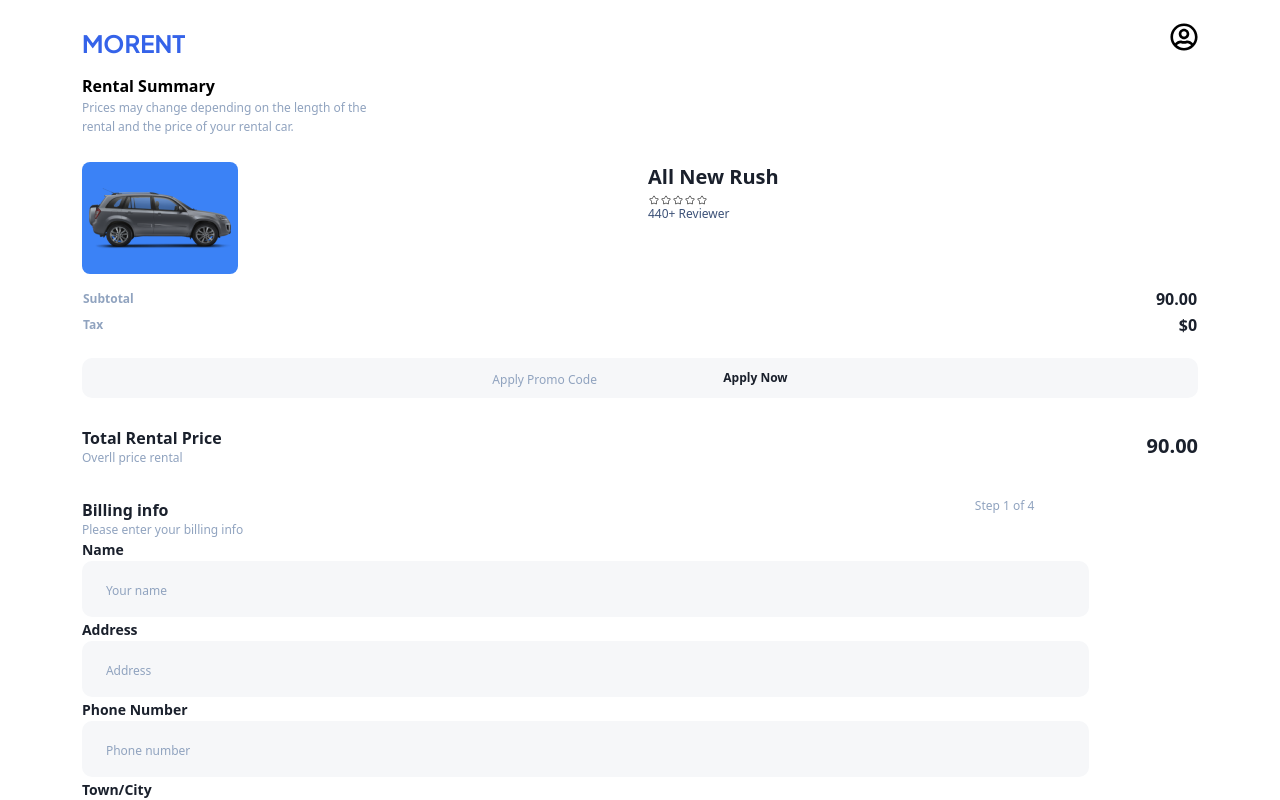
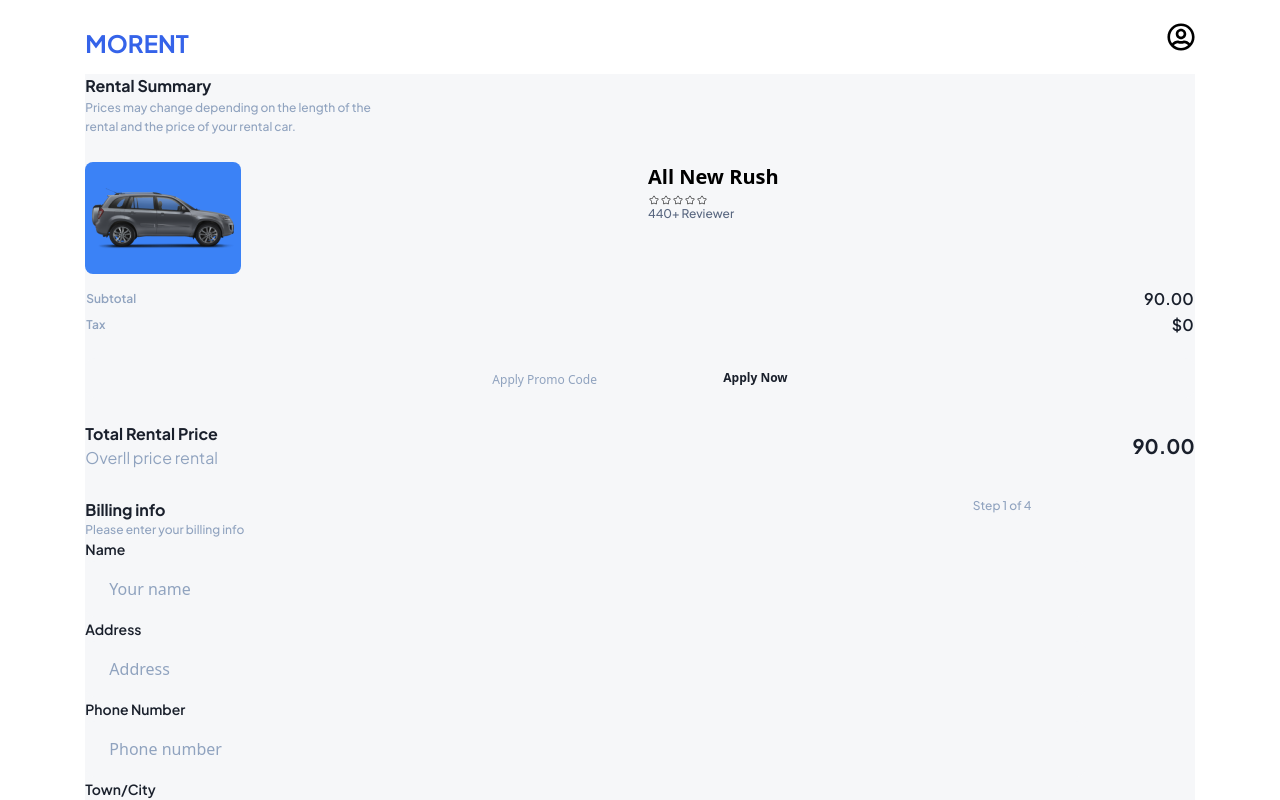
Before and after one commit to PrRonald/Rent-Car, a React (Create React App) app: page /paymentCarRent/1 in a window 1280 px wide. Shown: the top 800 px of the page. Built offline with nearby package versions, Linux system fonts and the light colour scheme.

Commit message:
the working in datil, the paymenmethod url was added as a child of App

```diff
--- a/src/App.jsx
+++ b/src/App.jsx
@@ -1,13 +1,17 @@
 import './App.css';
 import { Footer } from './component/Footer';
-import { Header } from "./component/Header";
-import { Outlet } from "react-router-dom"
+import { Header, HeaderPayment } from "./component/Header";
+import { Outlet, useLocation } from "react-router-dom"
 
 function App() {
+
+  const location = useLocation();
+  const reg = /paymentCarRent./i;
+
   return (
     <section className='w-full flex flex-col place-items-center gap-4'>
       <div className="w-[86.667%]  ">
-        <Header />
+        {reg.test(location.pathname) ? <HeaderPayment /> : <Header />}
         <div className='datil bg-[#F6F7F9] ' >
           <Outlet />
         </div>
--- /dev/null
+++ b/src/component/ApplyOffer.jsx
@@ -0,0 +1,18 @@
+export const ApplyOffer = () => {
+    return (
+        <section className="w-full flex flex-row justify-center
+                items-center rounded-[10px] bg-[#F6F7F9] selection:border-none" >
+            <input
+                className=" placeholder:font-medium  placeholder:font-sans
+                        placeholder:text-[12px]  placeholder:leading-[15.12px]
+                        placeholder:text-[#90A3BF] outline-none bg-[#F6F7F9]"
+                type="text"
+                name="text-code"
+                id="text-code"
+                placeholder="Apply Promo Code" />
+            <label
+                className="font-semibold font-sans text-[12px] leading-[15.12px] text-[#1A202C]"
+                htmlFor="text-code">Apply Now</label>
+        </section>
+    );
+}
--- a/src/component/BillDatail.jsx
+++ b/src/component/BillDatail.jsx
@@ -6,10 +6,10 @@ export const BillDatail = ({ img, name }) => {
     return (
         <section className="grid grid-rows-[auto_auto] grid-cols-[auto] gap-[24px]" >
             <div>
-                <h1 className="w-[295px] h-[24px] font-bold text-[16px] leading-6 texte-[#1A202C] " >
+                <h1 className="w-[295px] h-[24px] text-16 font-bold text-secondary-500 " >
                     Rental Summary
                 </h1>
-                <p className=" w-[295px] h-[40px] font-medium text-[12px] leading-[19.2px] text-[#90A3BF] " >
+                <p className=" w-[295px] h-[40px] font-medium font-plus text-[12px] leading-[19.2px] text-[#90A3BF] " >
                     Prices may change depending on the length of the
                     rental and the price of
                     your rental car.
@@ -23,7 +23,7 @@ export const BillDatail = ({ img, name }) => {
                         alt="cars" />
                 </div>
                 <div>
-                    <h1 className=" h-[24px] font-bold text-[20px] text-[#1A202C] font-sans "  > {name} </h1>
+                    <h1 className=" h-[24px] font-bold text-[20px] text-sencodary-500 font-sans "  > {name} </h1>
                     <div className="h-[12px] flex flex-col justify-start pt-2 " >
                         <div className="inline-flex">
                             <CiStar className="text-[12px]  " />
@@ -34,8 +34,7 @@ export const BillDatail = ({ img, name }) => {
 
                         </div>
                         <h2
-                            className=" h-[16px] font-sans font-medium text-[12px] text-[#3D5278]
-                            leading-[15.12px]" >
+                            className=" h-[16px] text-12 font-medium text-secondary-400" >
                             440+ Reviewer
                         </h2>
                     </div>
--- a/src/component/ContentInf.jsx
+++ b/src/component/ContentInf.jsx
@@ -5,17 +5,17 @@ export const ContentInf = ({children, title, description, steps}) => {
             <div className="grid grid-cols-[80%_20%] grid-rows-[100%] justify-start " >
                 <div>
                     <h1
-                        className="font-bold font-sans text-[16px] leading-[24px] text-[#1A202C]" >
+                        className="text-16 font-bold text-secondary-500" >
                         {title}
                     </h1>
                     <h2
-                        className="font-medium font-sans text-[12px] leading-[15.12px] text-[#90A3BF]" >
+                        className="text-12 font-medium text-secondary-300" >
                         {description}
                     </h2>
                 </div>
                 <div >
                     <h2
-                        className="font-medium font-sans text-[12px] leading-[15.12px] text-[#90A3BF]" >
+                        className="text-12 font-medium text-secondary-300" >
                         {steps}
                     </h2>
                 </div>
--- a/src/component/Header.jsx
+++ b/src/component/Header.jsx
@@ -6,17 +6,16 @@ import { MorentName } from "./MorentName";
 export const Header = () => {
     return (
         <section className="w-full h-[222px] " >
+            <div className=" grid grid-cols-2 w-full h-[74px] align-middle ">
+                <IoIosMenu className="self-center size-[24px]" />
+                <FaRegUserCircle className="self-center justify-self-end size-[28px]" />
+            </div>
+
             <div
-                    className=" grid grid-cols-2 w-full h-[74px] align-middle ">
-                    <IoIosMenu
-                        className="self-center size-[24px]" />
-                    <FaRegUserCircle
-                        className="self-center justify-self-end size-[28px]" />
-                </div>
-                <div
-                    className="w-full ground h-[74px] flex flex-row items-center">
+                className="w-full h-[74px] flex flex-row items-center">
                 <MorentName />
             </div>
+
             <div
                 className=" w-full h-[74px] flex flex-row items-center ">
                 <div
@@ -32,7 +31,7 @@ export const Header = () => {
                         <input
                             className=" w-full rounded-[10px] border-[1px] outline-none border-none"
                             name="search"
-                                placeholder="Search something"/>
+                            placeholder="Search something" />
                     </div>
                     <div
                         className="rounded-[10px] border-[1px] border-[#C3D4E9] border-s w-auto
@@ -44,6 +43,18 @@ export const Header = () => {
                     </div>
                 </div>
             </div>
+
         </section>
     );
 }
+
+export const HeaderPayment = () => {
+    return (
+        <div className=" grid grid-cols-2 w-full h-[74px] align-middle">
+            <div className="self-center size-[24px]"  >
+                <MorentName />
+            </div>
+            <FaRegUserCircle className="self-center justify-self-end size-[28px]" />
+        </div>
+    )
+}
--- a/src/component/InputText.jsx
+++ b/src/component/InputText.jsx
@@ -5,14 +5,13 @@ export const InputText = ({ inputInfo, styles}) => {
                 inputInfo.map(input => (
                     <div className="w-[90.2%]  " key={input.label} >
                         <label
-                            className="font-semibold font-sans text-[14px] leading-[21px] text-[#1A202C]"
+                            className=" text-14 font-semibold text-secondary-500 "
                             htmlFor={input.labelfor}>
                             {input.label}
                         </label>
                         <input
-                            className="placeholder:font-medium placeholder:font-sans placeholder:text-[12px]
-                            placeholder:leading-[15.12px] placeholder:text-[#90A3BF] pl-[24px] outline-none
-                            h-[56px] w-full rounded-[10px] bg-[#F6F7F9] "
+                            className="placeholder:text-12 placeholder:font-medium placeholder:text-secondary-300
+                            pl-[24px] outline-none h-[56px] w-full rounded-[10px] bg-[#F6F7F9] "
                             type={input.type}
                             name={input.inputText}
                             id={input.labelfor}
--- a/src/component/PickDropInfo.jsx
+++ b/src/component/PickDropInfo.jsx
@@ -4,7 +4,7 @@ export const PickDropInfo = ({ title}) => {
             <div className="w-full ">
 
                 <div className="p-2" >
-                    <h1 className="text-[16px] font-semibold text-[#1A202C]  " >
+                    <h1 className="text-16 font-semibold text-secondary-500 " >
                         {title}
                     </h1>
                 </div>
@@ -12,13 +12,13 @@ export const PickDropInfo = ({ title}) => {
                 <div className="grid grid-cols-3 gap-3" >
                     <div className="p-2" >
                         <label
-                            className="font-bold text-[16px] text-[#1A202C] "
+                            className="text-16 font-bold text-secondary-500 "
                             htmlFor="location"
                         >
                             Locations
                         </label>
                         <input
-                            className=" w-full  "
+                            className=" w-full outline-none  "
                             type="text"
                             name="dates"
                             id="location"
@@ -26,13 +26,13 @@ export const PickDropInfo = ({ title}) => {
                     </div>
                     <div className="p-2" >
                         <label
-                            className="font-bold text-[16px] text-[#1A202C] "
+                            className="text-16 font-bold text-secondary-500"
                             htmlFor="date"
                         >
                             Date
                         </label>
                         <input
-                            className=" w-full "
+                            className=" w-full text-12 font-regular text-secondary-300 outline-none "
                             type="date"
                             name="dates"
                             id="date"
@@ -40,13 +40,13 @@ export const PickDropInfo = ({ title}) => {
                     </div>
                     <div className="p-2">
                         <label
-                            className="font-bold text-[16px] text-[#1A202C] "
+                            className=" w-full text-16 font-bold text-secondary-500"
                             htmlFor="time"
                         >
                             Time
                         </label>
                         <input
-                            className=" w-full  "
+                            className=" w-full  text-12 font-regular text-secondary-300 outline-none "
                             type="time"
                             name="dates"
                             id="time" />
--- a/src/component/PymentMethod.jsx
+++ b/src/component/PymentMethod.jsx
@@ -1,6 +1,5 @@
 import React, { useState } from 'react';
 import { InputText } from './InputText';
-
 
 const Visa = [
     { labelfor: "carname", label: "Car Name", inputText: "Car Name", type: "text" },
@@ -8,7 +7,6 @@ const Visa = [
     { labelfor: "expirationdate", label: "Expiration Date", inputText: "DD/MMYY", type: "text" },
     { labelfor: "cvc", label: "CVC", inputText: "CVC", type: "text" },
 ]
-
 
 export const PymentMethod = () => {
 
@@ -37,17 +35,16 @@ export const PymentMethod = () => {
                             <input
                                 type="radio"
                                 id={option.value}
-                                name="conditional-input" // Use a specific name for grouping
+                                name="conditional-input"
                                 value={option.value}
                                 checked={selectedValue === option.value}
                                 onChange={handleChange}
-                                aria-label={option.label} // Provide ARIA label for screen readers
                                 className='border-[#90A3BF] '
                             />
                             <label
                                 htmlFor={option.value}
                                 className="font-semibold font-snas text-[14px] leading-[21px]
-                        text-[#1A202C] pl-[8px]" >
+                                text-[#1A202C] pl-[8px]" >
                                 {option.label}
                             </label>
 
--- a/src/component/TableBill.jsx
+++ b/src/component/TableBill.jsx
@@ -1,3 +1,5 @@
+import { ApplyOffer } from "./ApplyOffer";
+
 export const TableBill = ({ price }) => {
     return (
         <section>
@@ -5,53 +7,38 @@ export const TableBill = ({ price }) => {
                 <table className="w-full " >
                     <tbody>
                         <tr>
-                            <td className="font-semibold font-sans text-[12px]
-                             leading-[15.12px] text-[#90A3BF]    " >Subtotal</td>
-                            <td
-                                className="font-semibold font-sans text-[16px] text-end leading-[24px] text-[#1A202C] " >
+                            <td className="text-12 font-semibold text-secondary-300 " >
+                                Subtotal
+                            </td>
+                            <td className="text-16 font-semibold text-secondary-500 text-end " >
                                 {price}
                             </td>
                         </tr>
                         <tr>
-                            <td className="font-semibold font-sans text-[12px]
-                             leading-[15.12px] text-[#90A3BF]    " >Tax</td>
-                            <td className="font-semibold font-sans text-[16px] text-end leading-[24px] text-[#1A202C] " >
+                            <td className="text-12 font-semibold text-secondary-300  " >
+                                Tax
+                            </td>
+                            <td className="text-16 font-semibold text-secondary-500 text-end " >
                                 $0
                             </td>
                         </tr>
                     </tbody>
                 </table>
-
-                <div className="w-full flex flex-row justify-center
-                items-center rounded-[10px] bg-[#F6F7F9] selection:border-none" >
-                    <input
-                        className=" placeholder:font-medium  placeholder:font-sans
-                        placeholder:text-[12px]  placeholder:leading-[15.12px]
-                        placeholder:text-[#90A3BF] outline-none bg-[#F6F7F9]"
-                        type="text"
-                        name="text-code"
-                        id="text-code"
-                        placeholder="Apply Promo Code" />
-                    <label
-                        className="font-semibold font-sans text-[12px] leading-[15.12px] text-[#1A202C]"
-                        htmlFor="text-code">Apply Now</label>
-                </div>
-
+                <ApplyOffer />
                 <div className="grid grid-cols-[70%_30%] grid-rows-[48px] items-center ">
                     <div className="flex flex-col justify-start">
                         <span
-                            className="font-bold font-sans text-[16px] leading-[24px] text-[#1A202C] ">
+                            className="text-16 font-bold text-secondary-500 ">
                             Total Rental Price
                         </span>
                         <span
-                            className="font-normal font-sans text-[12px] leading-[15.12px] text-[#90A3BF] " >
+                            className="text-16 font-regular text-secondary-300 " >
                             Overll price rental
                         </span>
                     </div>
                     <div className="justify-self-end" >
                         <span
-                            className="font-bold font-sans text-[20px] leading-[30px] text-[#1A202C]
-                            pt-[24px]  " >
+                            className="text-20 font-bold text-secondary-500 pt-[24px]  " >
                             {price}
                         </span>
                     </div>
--- a/src/root/PaymentCarRent.jsx
+++ b/src/root/PaymentCarRent.jsx
@@ -11,7 +11,6 @@ import { ContentInf } from "../component/ContentInf";
 import { PymentMethod } from "../component/PymentMethod";
 import { Confirmation } from "../component/Confirmation";
 import { RentNow } from "../component/RentNow";
-
 
 export const PaymentCarRent = () => {
 
@@ -33,16 +32,6 @@ export const PaymentCarRent = () => {
 
     return (
         <section>
-            <div className="h-auto w-full grid grid-rows-[auto_auto_auto]
-            grid-cols-[87.2%] justify-center " >
-                {/* Header */}
-                <div className=" grid grid-cols-2 w-full h-[74px] align-middle">
-                    <div className="self-center size-[24px]"  >
-                        <MorentName />
-                    </div>
-                    <FaRegUserCircle className="self-center justify-self-end size-[28px]" />
-                </div>
-                {/* Body */}
             <div className=" grid grid-cols-[100%] grid-rows-[auto_auto_auto]  ">
                 {/* Summary */}
                 <div className="h-[424px] grid grid-cols-[100%] grid-rows-[auto_auto]  ">
@@ -121,11 +110,6 @@ export const PaymentCarRent = () => {
                     </ContentInf>
                 </div>
             </div>
-            </div>
-            {/* Footer */}
-            <div>
-                <Footer />
-            </div>
         </section>
     );
 }
```
Also changed, not shown: src/index.js (+4 -4 lines), src/component/HeaderPayment.jsx (added). Lines whose indentation alone changed are shown as unchanged.
